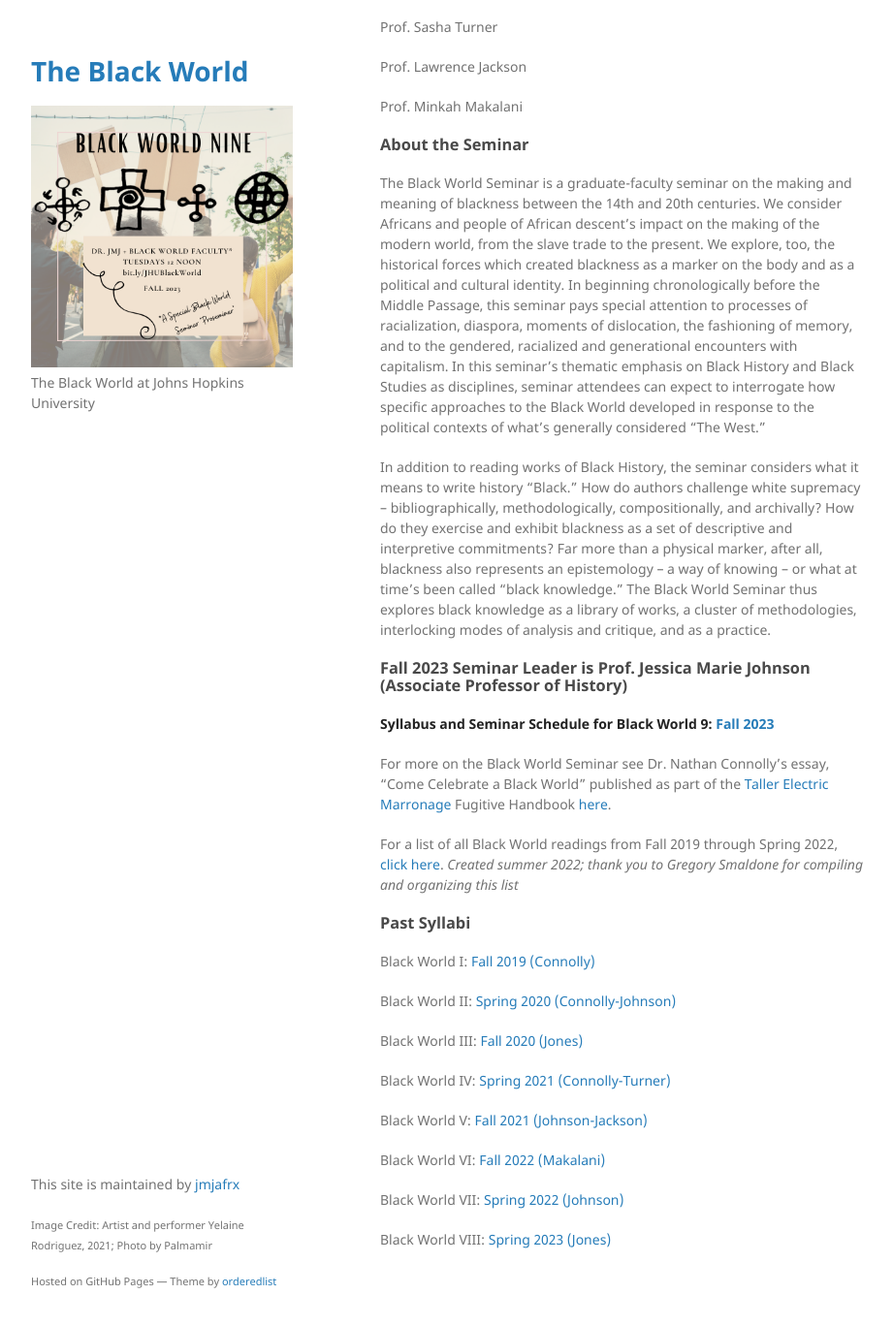
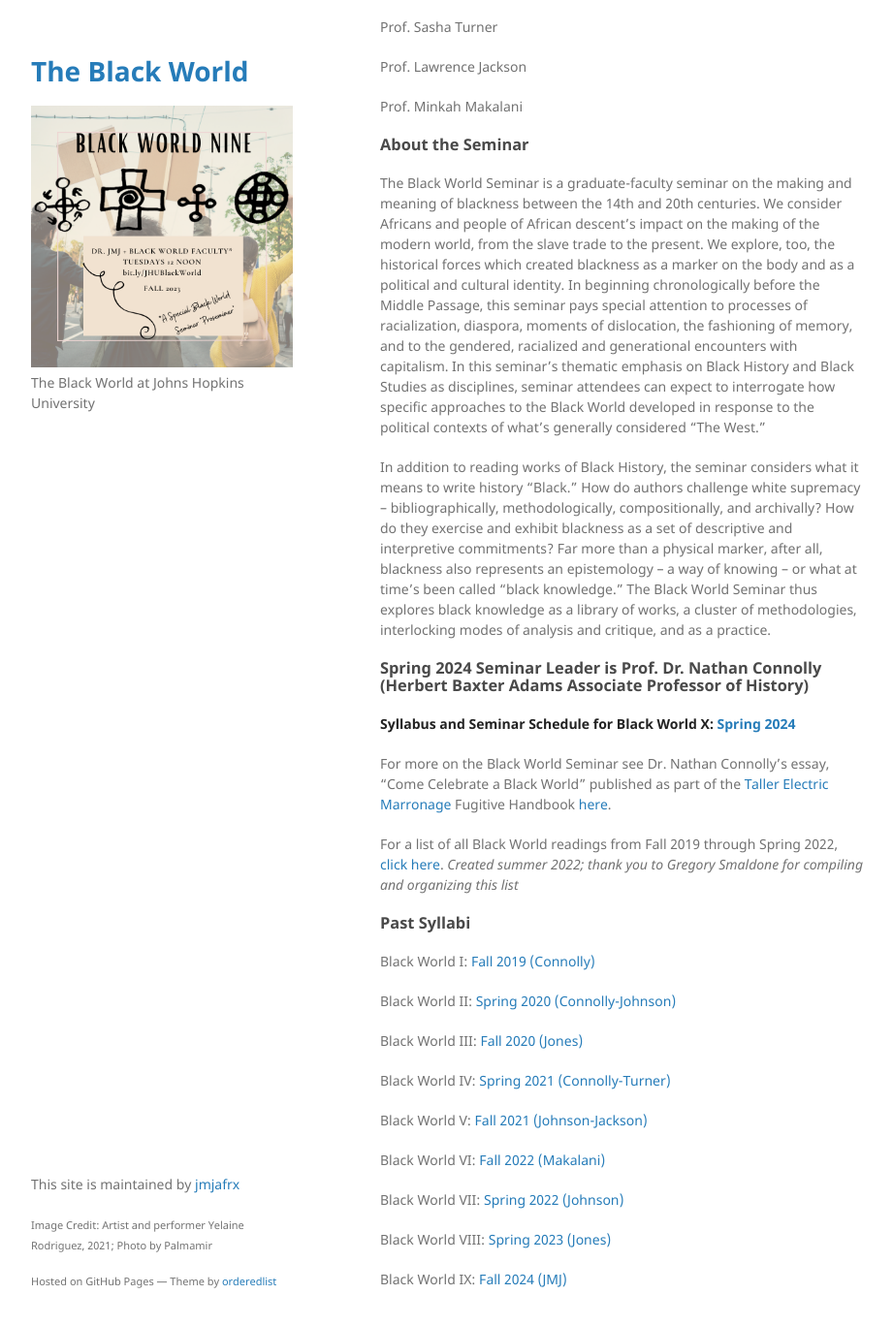
Before and after one commit to jmjafrx/blackworld, a Jekyll site: the page built from index.md, in a window 1280 px wide and 1400 px high, scrolled down 382 px. Shown: the top 1368 px of the window at 97% size, without its empty margins (178-1099 px from the left). Built offline with Jekyll 4.4.1, drawn with Linux system fonts in a browser that asks for light colours; our own code applies the rules of GitHub Pages for plain Markdown files.

Commit message:
Update index with spring 2024

```diff
--- a/index.md
+++ b/index.md
@@ -30,9 +30,9 @@ The Black World Seminar is a graduate-faculty seminar on the making and meaning
 In addition to reading works of Black History, the seminar considers what it means to write history “Black.” How do authors challenge white supremacy – bibliographically, methodologically, compositionally, and archivally?  How do they exercise and exhibit blackness as a set of descriptive and interpretive commitments? Far more than a physical marker, after all, blackness also represents an epistemology – a way of knowing – or what at time’s been called “black knowledge.” The Black World Seminar thus explores black knowledge as a library of works, a cluster of methodologies, interlocking modes of analysis and critique, and as a practice.
 
 
-### Fall 2023 Seminar Leader is Prof. Jessica Marie Johnson (Associate Professor of History) <br>
+### Spring 2024 Seminar Leader is Prof. Dr. Nathan Connolly (Herbert Baxter Adams Associate Professor of History) <br>
 
-**Syllabus and Seminar Schedule for Black World 9: [Fall 2023](https://docs.google.com/document/u/1/d/e/2PACX-1vQdHou2QDhq9f03Phte--QePKyMw8lBXPBeShwExuxWgQyIS2L8Quv3scu_pQXD3qjQxd73JCtRn7It/pub)**
+**Syllabus and Seminar Schedule for Black World X: [Spring 2024](https://www.dropbox.com/scl/fi/6o6q282dwyaa0z1xov126/The-Black-World-Seminar-X-Political-Economy-syllabus.pdf?rlkey=8iwllfieg2ubj41ftox9fb63c&dl=0)**
 
 For more on the Black World Seminar see Dr. Nathan Connolly's essay, "Come Celebrate a Black World" published as part of the [Taller Electric Marronage](https://www.electricmarronage.com) Fugitive Handbook [here](https://www.electricmarronage.com/electricblog/2020/6/20/come-celebrate-a-black-world).
 
@@ -55,3 +55,5 @@ Black World VI: [Fall 2022 (Makalani)](https://drive.google.com/drive/folders/1i
 Black World VII: [Spring 2022 (Johnson)](https://docs.google.com/document/d/e/2PACX-1vQzI9oYarXKNJJZ-RTvDyAuVaFIJVsnGu0tPakwumA7kxSq68YjXBfkcwW8PhFNxQ/pub)
 
 Black World VIII: [Spring 2023 (Jones)](https://docs.google.com/document/d/10OfVdvR2YEKpwXpMxAjaSB1Z0mczpzA6JTi3SilPgks/edit)
+
+Black World IX: [Fall 2024 (JMJ)](https://docs.google.com/document/u/1/d/e/2PACX-1vQdHou2QDhq9f03Phte--QePKyMw8lBXPBeShwExuxWgQyIS2L8Quv3scu_pQXD3qjQxd73JCtRn7It/pub)
```
